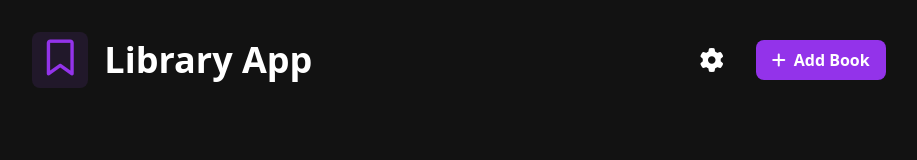
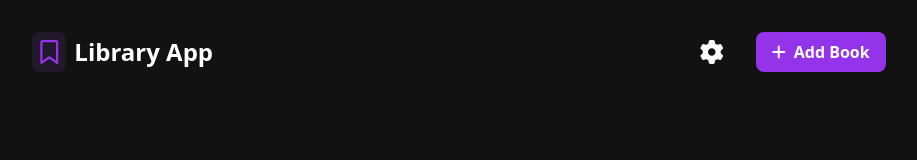
Before and after one commit to armando-rios/libraryApp, a website built with Vite: page index.html in a window 1280 px wide. Shown: the whole page, without its empty margins (181-1098 px from the left). Built offline with nearby package versions, Linux system fonts and the light colour scheme.

Commit message:
style: change size title header

```diff
--- a/index.html
+++ b/index.html
@@ -10,8 +10,8 @@
 
 <body class="py-8 lg:w-4/6 m-auto">
   <header class="flex justify-between center">
-    <div class="flex items-center gap-4 text-4xl">
-      <i class="fa-regular fa-bookmark text-purple-600 p-2 bg-purple-500/10 rounded-lg w-14 h-14 text-center"></i>
+    <div class="flex items-center gap-2 text-2xl">
+      <i class="fa-regular fa-bookmark text-purple-600 p-2 bg-purple-500/10 rounded-lg text-center"></i>
       <h1 class="font-bold">Library App</h1>
     </div>
     <div class="flex items-center gap-8">
```
